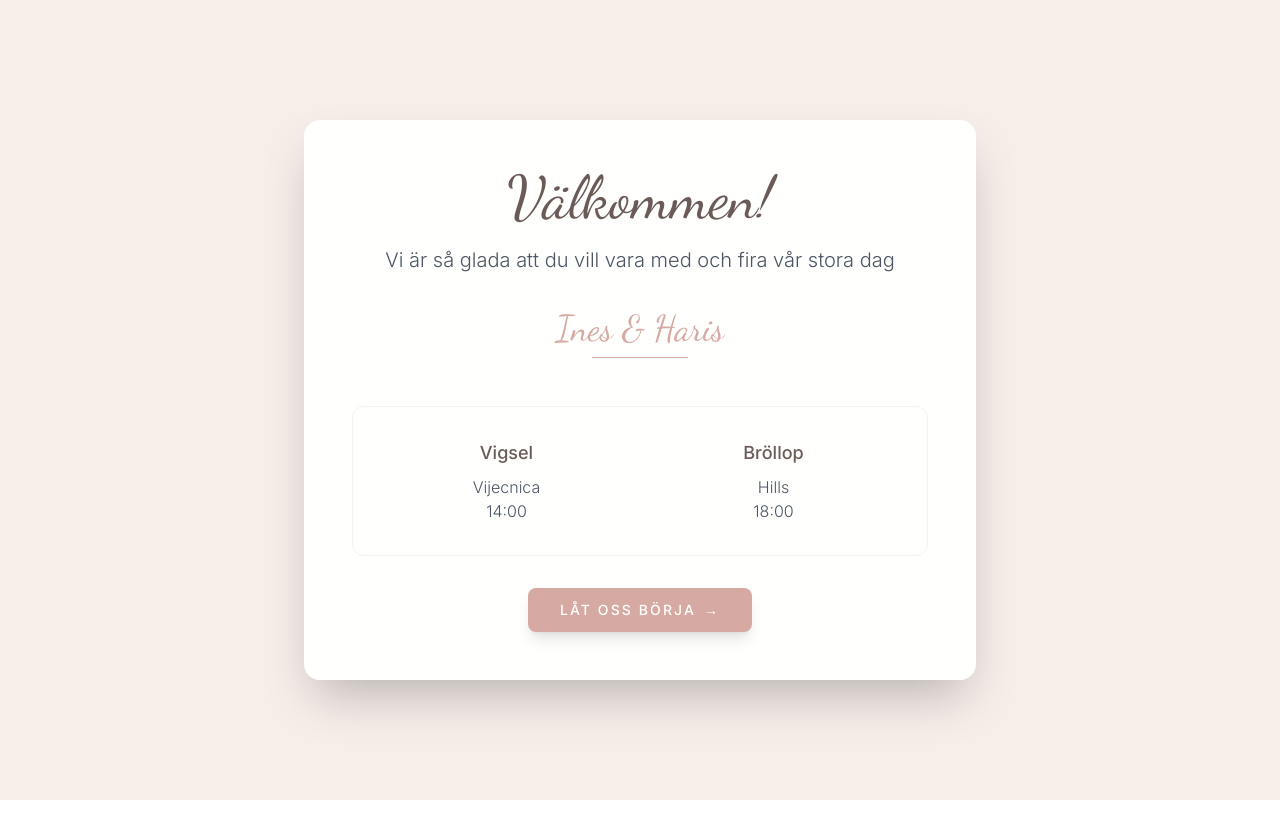
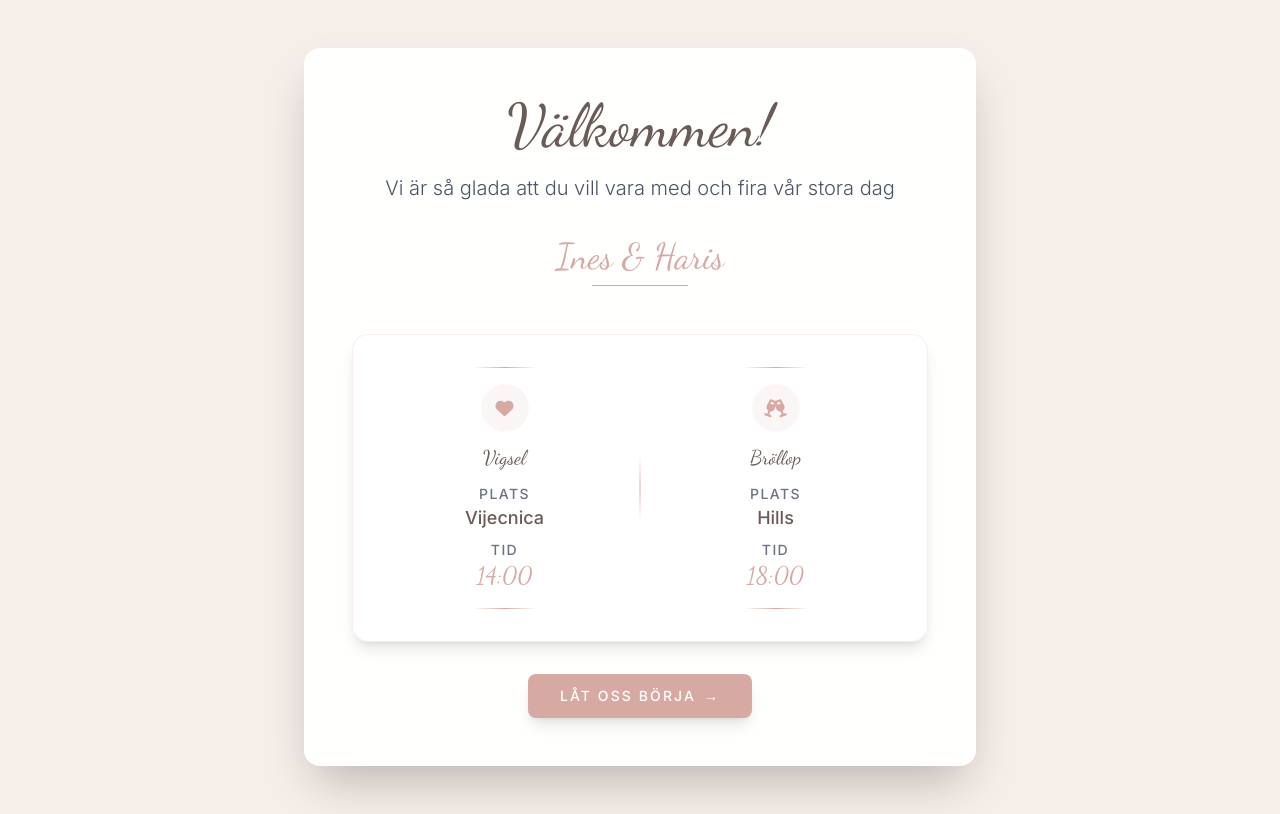
Before and after one commit to GO4ITJB/Inesharis, a Next.js app: page /rsvp in a window 1280 px wide. Built offline with nearby package versions, Linux system fonts and the light colour scheme.

Commit message:
Minor design tweaks in rsvp

```diff
--- a/src/components/form-steps/WelcomeStep.tsx
+++ b/src/components/form-steps/WelcomeStep.tsx
@@ -39,23 +39,81 @@ export default function WelcomeStep({ nextStep, language = 'sv' }: WelcomeStepPr
       </div>
 
       {/* Event Details */}
-      <div className="bg-gradient-to-r from-wedding-sand/50 to-transparent p-8 rounded-xl mb-8 border border-wedding-greige/30">
-        <div className="grid grid-cols-1 md:grid-cols-2 gap-6">
-          <div className="text-center">
-            <h3 className="text-lg font-medium text-wedding-dark mb-2">
+      <div className="bg-white/80 backdrop-blur-sm p-8 rounded-2xl mb-8 border border-wedding-pink/20 shadow-lg">
+        <div className="grid grid-cols-1 md:grid-cols-2 gap-8">
+          {/* Ceremony */}
+          <div className="text-center relative">
+            {/* Decorative line above */}
+            <div className="w-16 h-px bg-gradient-to-r from-transparent via-wedding-pink to-transparent mx-auto mb-4"></div>
+
+            {/* Icon */}
+            <div className="w-12 h-12 bg-wedding-pink/10 rounded-full flex items-center justify-center mx-auto mb-3">
+              <i className="fas fa-heart text-wedding-pink text-lg"></i>
+            </div>
+
+            {/* Title */}
+            <h3 className="text-xl font-script text-wedding-dark mb-3">
               {language === 'sv' ? 'Vigsel' : 'Vjenčanje'}
             </h3>
-            <p className="text-gray-600 font-light">Vijecnica</p>
-            <p className="text-gray-600 font-light">14:00</p>
+
+            {/* Location */}
+            <div className="mb-2">
+              <p className="text-sm text-gray-500 uppercase tracking-wide font-medium">
+                {language === 'sv' ? 'Plats' : 'Mjesto'}
+              </p>
+              <p className="text-lg font-medium text-wedding-dark">Vijecnica</p>
+            </div>
+
+            {/* Time */}
+            <div>
+              <p className="text-sm text-gray-500 uppercase tracking-wide font-medium">
+                {language === 'sv' ? 'Tid' : 'Vrijeme'}
+              </p>
+              <p className="text-2xl font-script text-wedding-pink">14:00</p>
+            </div>
+
+            {/* Decorative line below */}
+            <div className="w-16 h-px bg-gradient-to-r from-transparent via-wedding-pink to-transparent mx-auto mt-4"></div>
           </div>
-          <div className="text-center">
-            <h3 className="text-lg font-medium text-wedding-dark mb-2">
+
+          {/* Reception */}
+          <div className="text-center relative">
+            {/* Decorative line above */}
+            <div className="w-16 h-px bg-gradient-to-r from-transparent via-wedding-pink to-transparent mx-auto mb-4"></div>
+
+            {/* Icon */}
+            <div className="w-12 h-12 bg-wedding-pink/10 rounded-full flex items-center justify-center mx-auto mb-3">
+              <i className="fas fa-glass-cheers text-wedding-pink text-lg"></i>
+            </div>
+
+            {/* Title */}
+            <h3 className="text-xl font-script text-wedding-dark mb-3">
               {language === 'sv' ? 'Bröllop' : 'Svadba'}
             </h3>
-            <p className="text-gray-600 font-light">Hills</p>
-            <p className="text-gray-600 font-light">18:00</p>
+
+            {/* Location */}
+            <div className="mb-2">
+              <p className="text-sm text-gray-500 uppercase tracking-wide font-medium">
+                {language === 'sv' ? 'Plats' : 'Mjesto'}
+              </p>
+              <p className="text-lg font-medium text-wedding-dark">Hills</p>
+            </div>
+
+            {/* Time */}
+            <div>
+              <p className="text-sm text-gray-500 uppercase tracking-wide font-medium">
+                {language === 'sv' ? 'Tid' : 'Vrijeme'}
+              </p>
+              <p className="text-2xl font-script text-wedding-pink">18:00</p>
+            </div>
+
+            {/* Decorative line below */}
+            <div className="w-16 h-px bg-gradient-to-r from-transparent via-wedding-pink to-transparent mx-auto mt-4"></div>
           </div>
         </div>
+
+        {/* Connecting line between events */}
+        <div className="hidden md:block absolute top-1/2 left-1/2 transform -translate-x-1/2 -translate-y-1/2 w-px h-16 bg-gradient-to-b from-transparent via-wedding-pink to-transparent"></div>
       </div>
 
       {/* CTA Button */}
```
